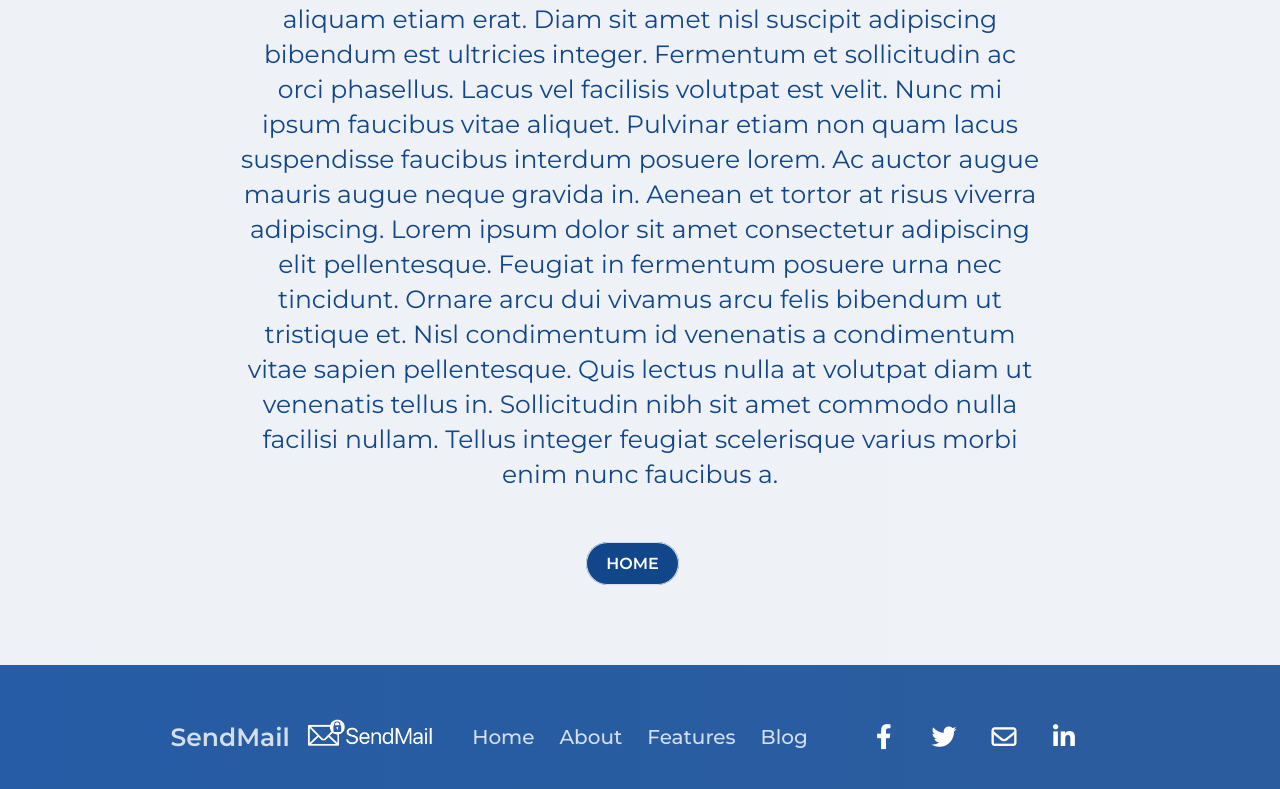
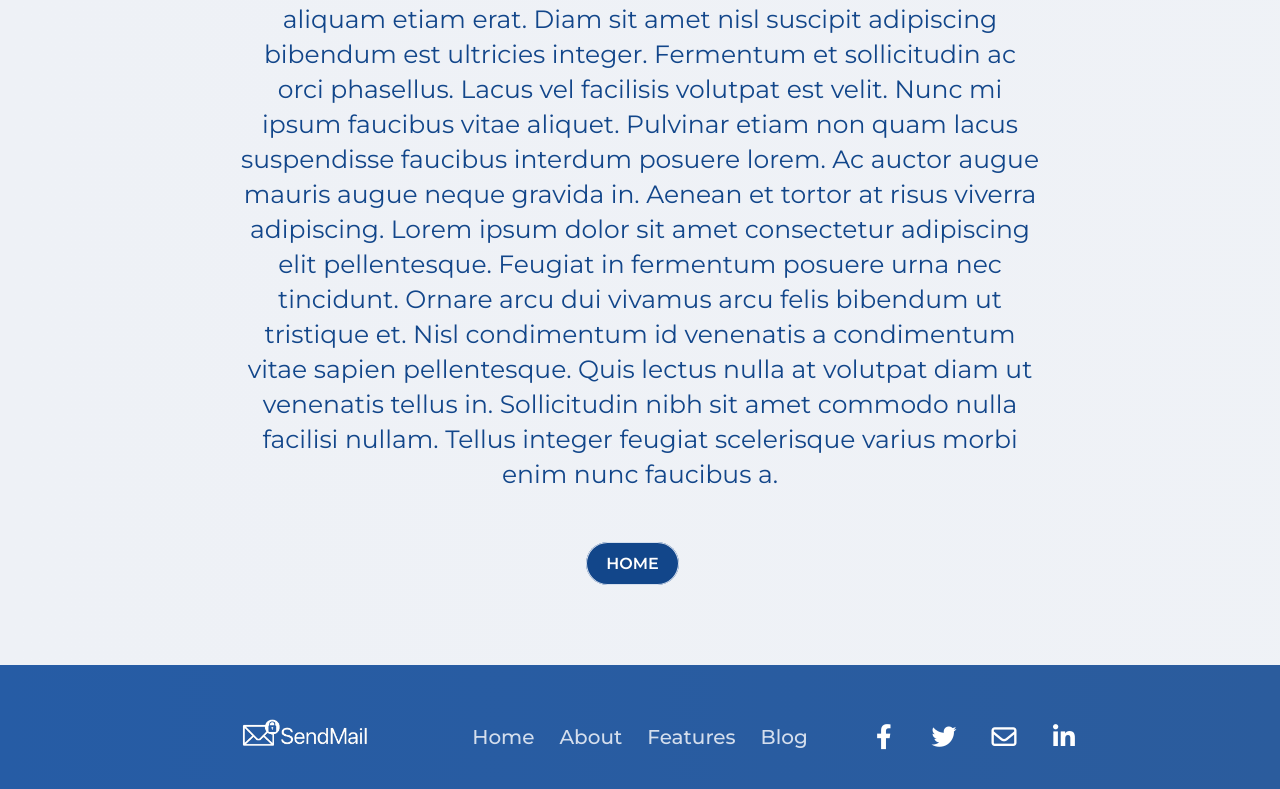
Before and after one commit to PraisesAmaiyo/Sendmail-Website-Project, a website: page blog.html in a window 1280 px wide. Shown: the part 1114-1903 px from the top of the page. Drawn offline with nearby package versions, Linux system fonts and the light colour scheme; some packages are replaced by stand-ins of ours; a script that the page names is missing.

```diff
--- a/blog.html
+++ b/blog.html
@@ -103,7 +103,6 @@
     <footer class="section-footer">
         <div class="footer">
             <div class="footer-image">
-                <div class="footer-text">SendMail</div>
                 <a href="/index.html">
                     <img class="footer-logo" alt="SendMail logo" src="img/logo-2.png" />
                 </a>
--- a/sass/_footer.scss
+++ b/sass/_footer.scss
@@ -51,17 +51,6 @@
 
         @media only screen and (max-width:$bp-larger) {
             grid-column: 1/-1;
-        }
-    }
-
-    &-text {
-
-        font-size: 2.5rem;
-        color: $color-secondary-light;
-        transition: all 1s;
-
-        &:hover {
-            color: $color-grey-light-1;
         }
     }
 
```
Also changed, not shown: index.html (+1 -2 lines), policy.html (+0 -1 lines), sign-up.html (+0 -1 lines), CSS/style.css.
